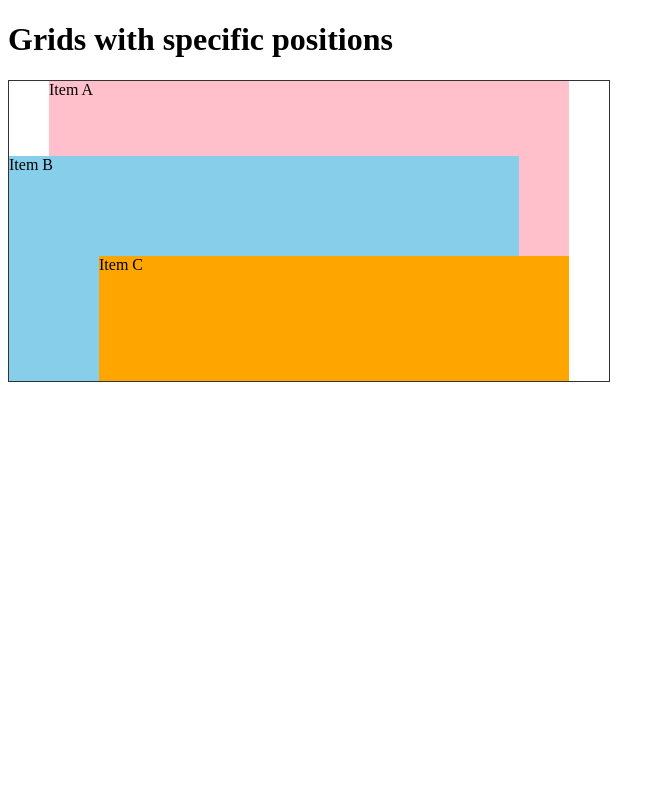
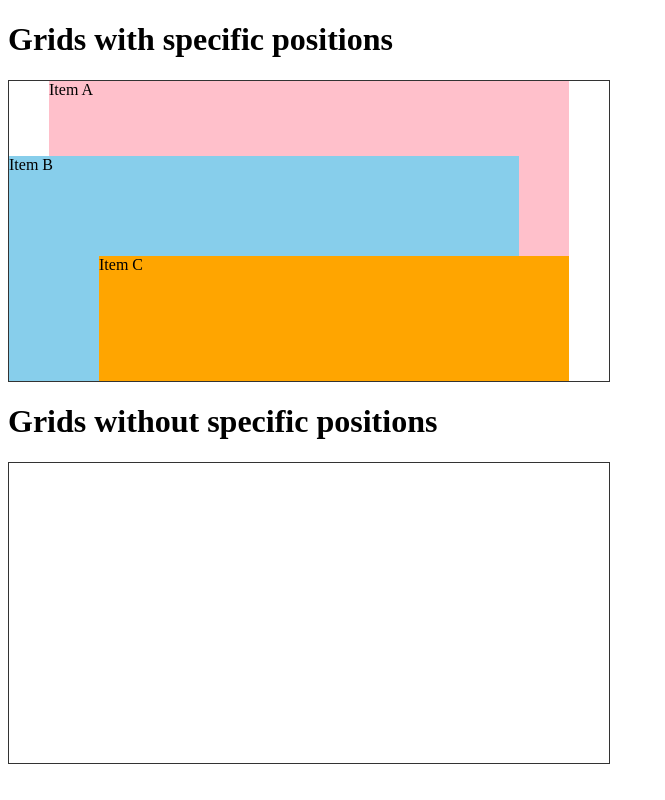
Before and after one commit to imnay/cssgrids, a plain HTML site: page index.html in a window 1280 px wide. Shown: the whole page, without its empty margins (0-665 px from the left). Drawn offline with Linux system fonts and the light colour scheme.

Commit message:
example 2 setup

```diff
--- a/css/style.css
+++ b/css/style.css
@@ -1,7 +1,7 @@
 /**
 *Grids with specific positioning
 */
-.container {
+.container-1 {
 width: 600px;
 height: 300px;
 border: 1px solid #333;
@@ -41,3 +41,12 @@ grid-template-rows: [row1-start] 25% [row1-end] 100px [third-line] auto [last-li
     grid-column: 3 / span 2; /* <start-line> / <end-line>*/
     grid-row: third-line / 4; /* <start-line> / <end-line> */
 }
+/**
+ * Grids without specific positioning
+ */
+.container-2 {
+    width: 600px;
+    height: 300px;
+    border: 1px solid #333;
+    display: grid;
+  }
--- a/index.html
+++ b/index.html
@@ -9,12 +9,18 @@
 </head>
 <body>
     <h1>Grids with specific positions</h1>
-    <div class="container">
+    <div class="container-1">
         <div class="item-a">Item A</div>
         <div class="item-b">Item B</div>
         <div class="item-c">Item C</div>
 
     </div>
 
+    <h1>Grids without specific positions</h1>
+    <div class="container-2">
+
+
+</div>
+
 </body>
 </html>
```
